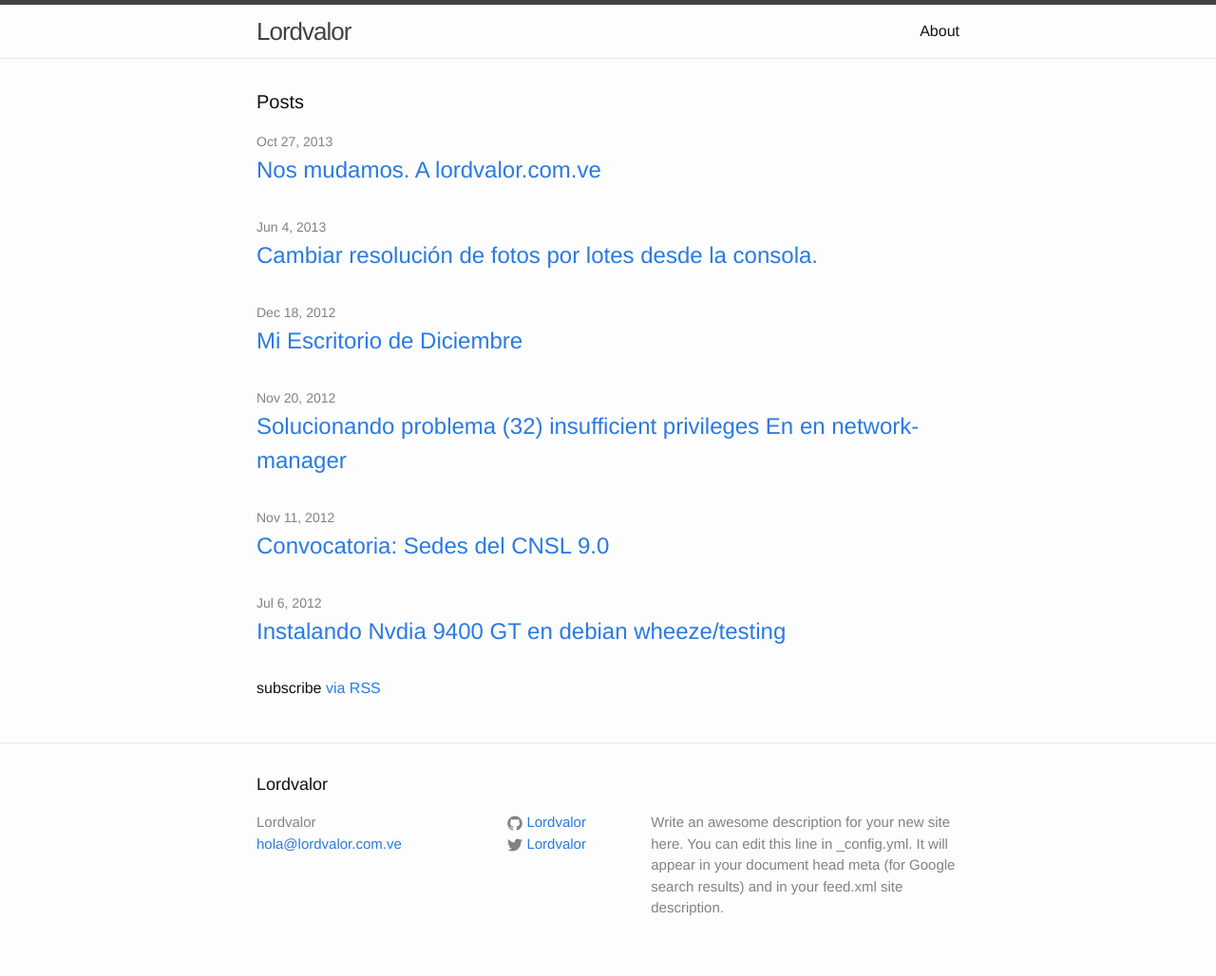
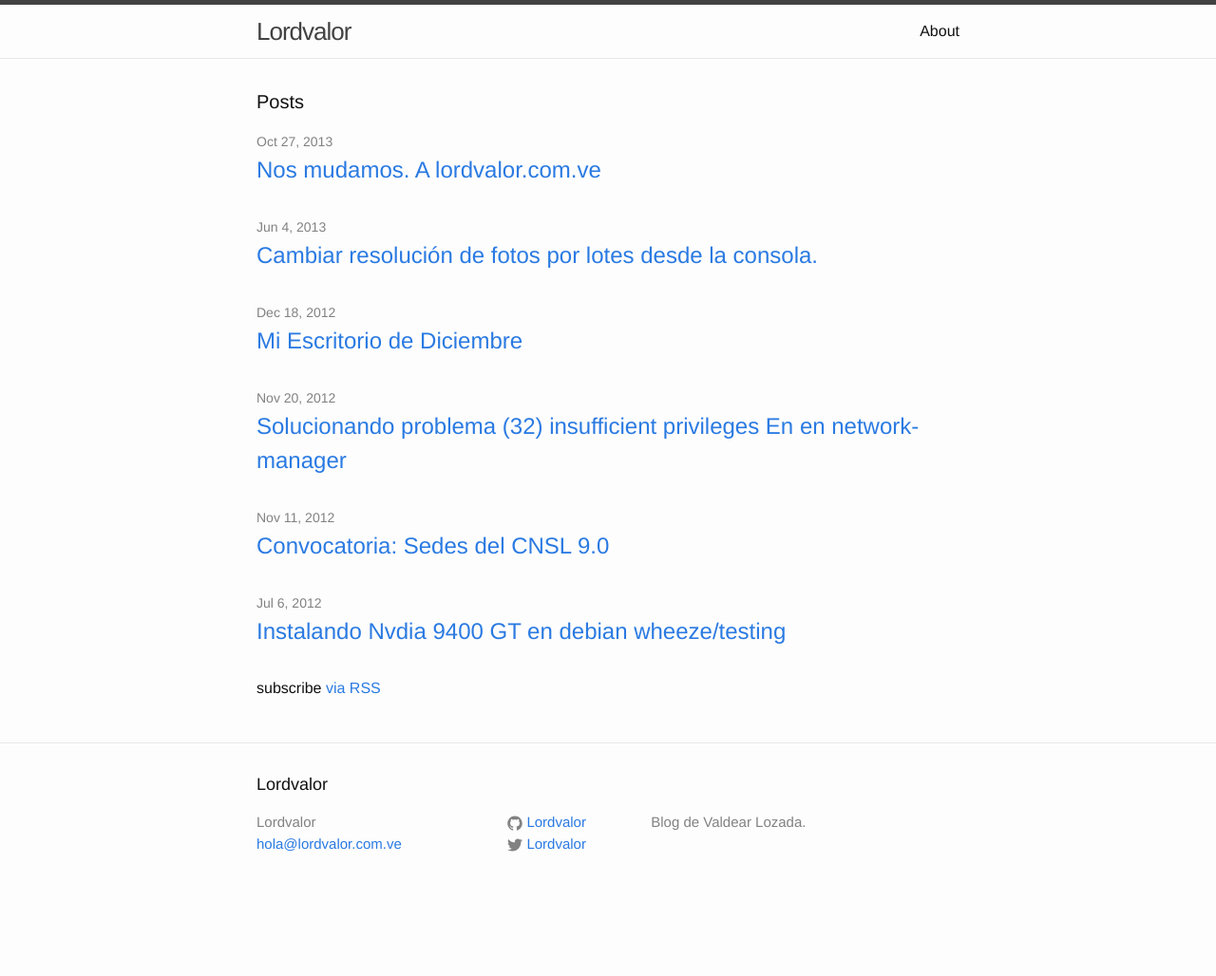
Before and after one commit to lordvalor/vlozadadotcom.github.io, a Jekyll site: the page built from index.html, in a window 1280 px wide. Shown: the whole page at 95% size. Built offline with Jekyll 4.4.1, drawn with Linux system fonts in a browser that asks for light colours; after the commit the page ends 960 px from its top, so only the background shows below that.

Commit message:
Cambiando Descripcion

```diff
--- a/_config.yml
+++ b/_config.yml
@@ -1,7 +1,7 @@
 # Site settings
 title: Lordvalor
 email: hola@lordvalor.com.ve
-description: "Write an awesome description for your new site here. You can edit this line in _config.yml. It will appear in your document head meta (for Google search results) and in your feed.xml site description."
+description: "Blog de Valdear Lozada."
 baseurl: ""
 url: "http://www.Lordvalor.com.ve"
 twitter_username: Lordvalor
```
